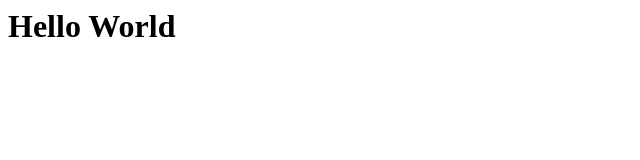
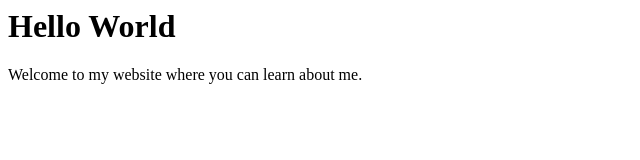
Before and after one commit to JordonM/JordonM.github.io, a plain HTML site: page index.html in a window 1280 px wide. Shown: the whole page, without its empty margins (0-640 px from the left). Drawn offline with Linux system fonts and the light colour scheme.

Commit message:
Testing GH pages

```diff
--- a/index.html
+++ b/index.html
@@ -1 +1,2 @@
 <h1> Hello World </h1>
+<p> Welcome to my website where you can learn about me. </p>
```
